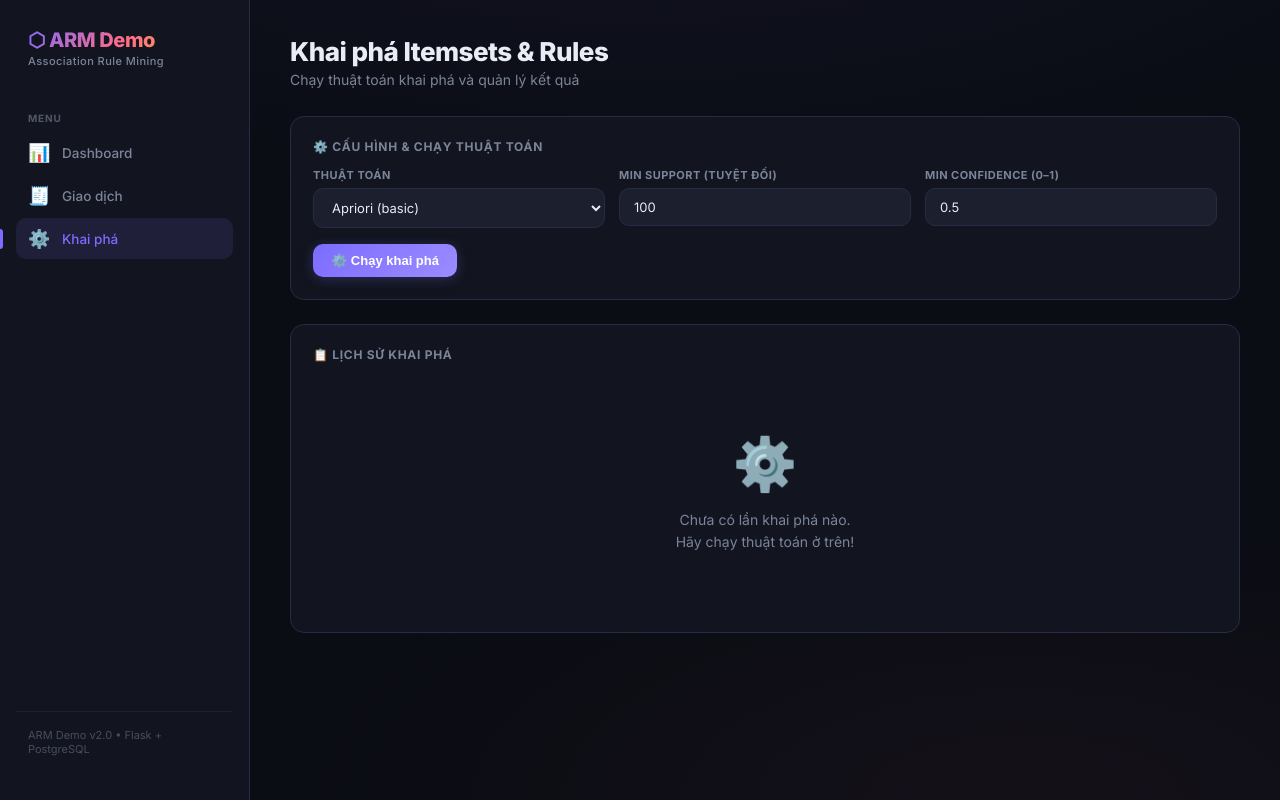
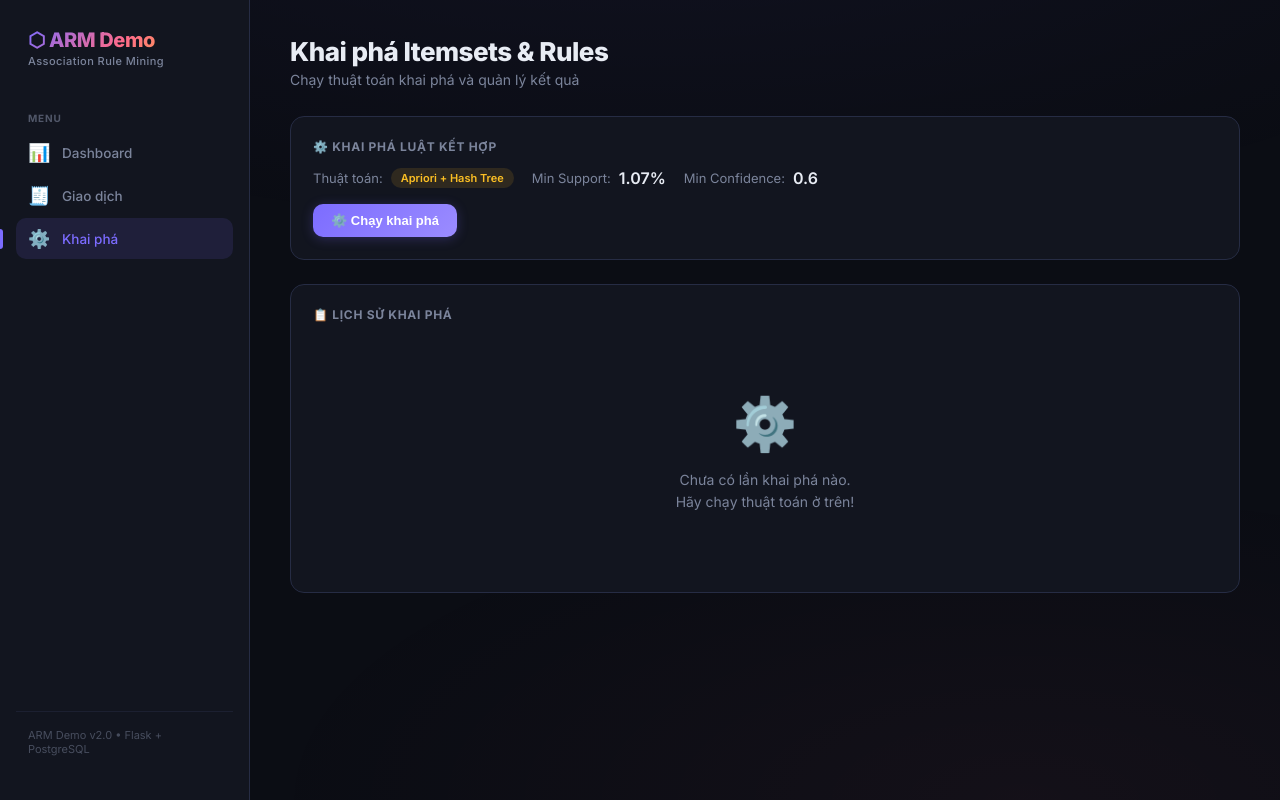
Before and after one commit to nangvuong/association-rule-project, a Flask app: page /mining in a window 1280 px wide. Run offline with Flask 3, Linux system fonts and the light colour scheme.

Commit message:
feat: update mining algorithm parameters and UI display

```diff
--- a/web/app.py
+++ b/web/app.py
@@ -425,17 +425,24 @@ def api_upload_transactions():
 @app.route("/api/mine", methods=["POST"])
 def api_mine():
     """Chạy thuật toán khai phá.
-    Body: {"algorithm": "apriori|apriori_ht|fpgrowth",
-           "min_support": 100, "min_confidence": 0.5}
+    Body: {"algorithm": "apriori_ht",
+           "min_support_pct": 1.07, "min_confidence": 0.6}
     """
+    import math
+
     data           = request.get_json(force=True)
-    algorithm      = data.get("algorithm", "apriori")
-    min_support    = int(data.get("min_support", 100))
-    min_confidence = float(data.get("min_confidence", 0.5))
-    use_hash_tree  = algorithm == "apriori_ht"
+    algorithm      = data.get("algorithm", "apriori_ht")
+    min_confidence = float(data.get("min_confidence", 0.6))
+    use_hash_tree  = algorithm in ("apriori_ht", "apriori")
 
-    if min_support < 1:
-        return jsonify({"error": "min_support phải >= 1"}), 400
+    # Tính min_support từ phần trăm
+    n_transactions = Transaction.query.count()
+    if n_transactions == 0:
+        return jsonify({"error": "Không có giao dịch nào trong database."}), 400
+
+    min_support_pct = float(data.get("min_support_pct", 1.07))
+    min_support = max(1, math.ceil(n_transactions * min_support_pct / 100))
+
     if not (0 < min_confidence <= 1):
         return jsonify({"error": "min_confidence phải trong (0, 1]"}), 400
 
--- a/web/templates/mining.html
+++ b/web/templates/mining.html
@@ -9,32 +9,24 @@
 
 <!-- Run form -->
 <div class="card mb-4">
-  <div class="card-title">⚙️ Cấu hình & chạy thuật toán</div>
-  <div class="row" style="gap:14px">
-    <div class="col">
-      <div class="form-group">
-        <label>Thuật toán</label>
-        <select id="m-algo">
-          <option value="apriori">Apriori (basic)</option>
-          <option value="apriori_ht">Apriori + Hash Tree</option>
-          <option value="fpgrowth">FP-Growth</option>
-        </select>
+  <div class="card-title">⚙️ Khai phá luật kết hợp</div>
+  <div class="row" style="gap:14px;align-items:center;flex-wrap:wrap">
+    <div style="display:flex;gap:18px;align-items:center;flex-wrap:wrap">
+      <div style="display:flex;align-items:center;gap:8px">
+        <span style="color:var(--muted);font-size:13px">Thuật toán:</span>
+        <span class="badge badge-ht">Apriori + Hash Tree</span>
       </div>
-    </div>
-    <div class="col">
-      <div class="form-group">
-        <label>Min Support (tuyệt đối)</label>
-        <input type="number" id="m-minsup" value="100" min="10">
+      <div style="display:flex;align-items:center;gap:8px">
+        <span style="color:var(--muted);font-size:13px">Min Support:</span>
+        <span style="font-weight:600;color:var(--text)">1.07%</span>
       </div>
-    </div>
-    <div class="col">
-      <div class="form-group">
-        <label>Min Confidence (0–1)</label>
-        <input type="number" id="m-minconf" value="0.5" step="0.05" min="0.01" max="1">
+      <div style="display:flex;align-items:center;gap:8px">
+        <span style="color:var(--muted);font-size:13px">Min Confidence:</span>
+        <span style="font-weight:600;color:var(--text)">0.6</span>
       </div>
     </div>
   </div>
-  <div class="flex gap-2">
+  <div class="flex gap-2" style="margin-top:16px">
     <button class="btn btn-primary" id="run-btn" onclick="runMining()">
       ⚙️ Chạy khai phá
     </button>
@@ -110,9 +102,9 @@ async function runMining() {
     const data = await apiCall('/api/mine', {
       method: 'POST',
       body: JSON.stringify({
-        algorithm:      document.getElementById('m-algo').value,
-        min_support:    +document.getElementById('m-minsup').value,
-        min_confidence: +document.getElementById('m-minconf').value,
+        algorithm:      'apriori_ht',
+        min_support_pct: 1.07,
+        min_confidence:  0.6,
       })
     });
     showToast(`✓ ${data.n_itemsets} itemsets | ${data.n_rules} rules | ${data.exec_time}s`);
```
